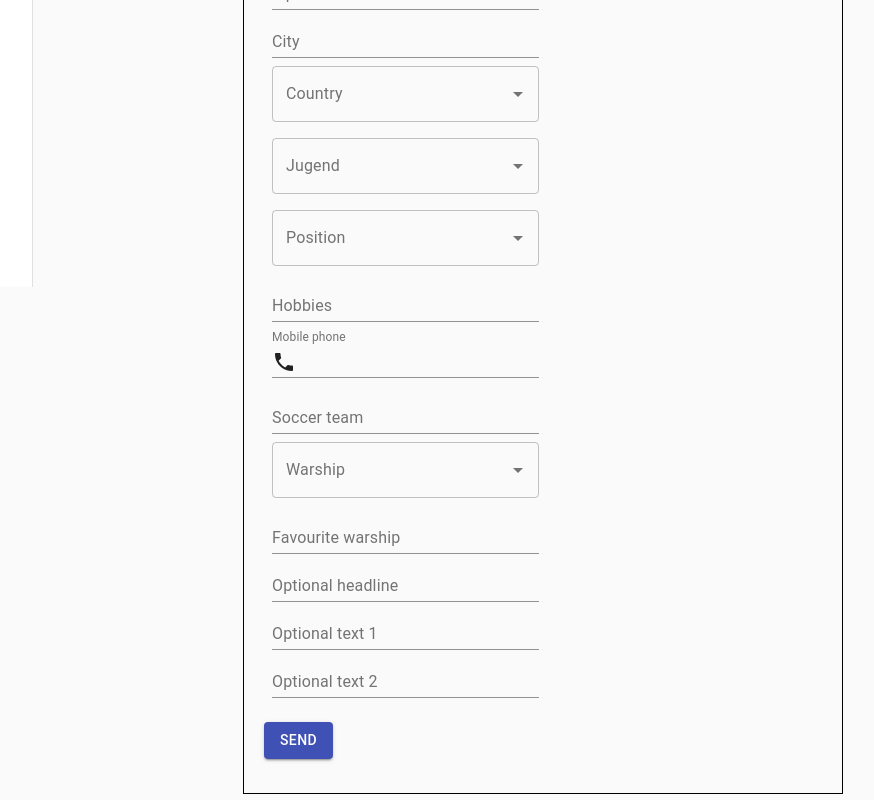
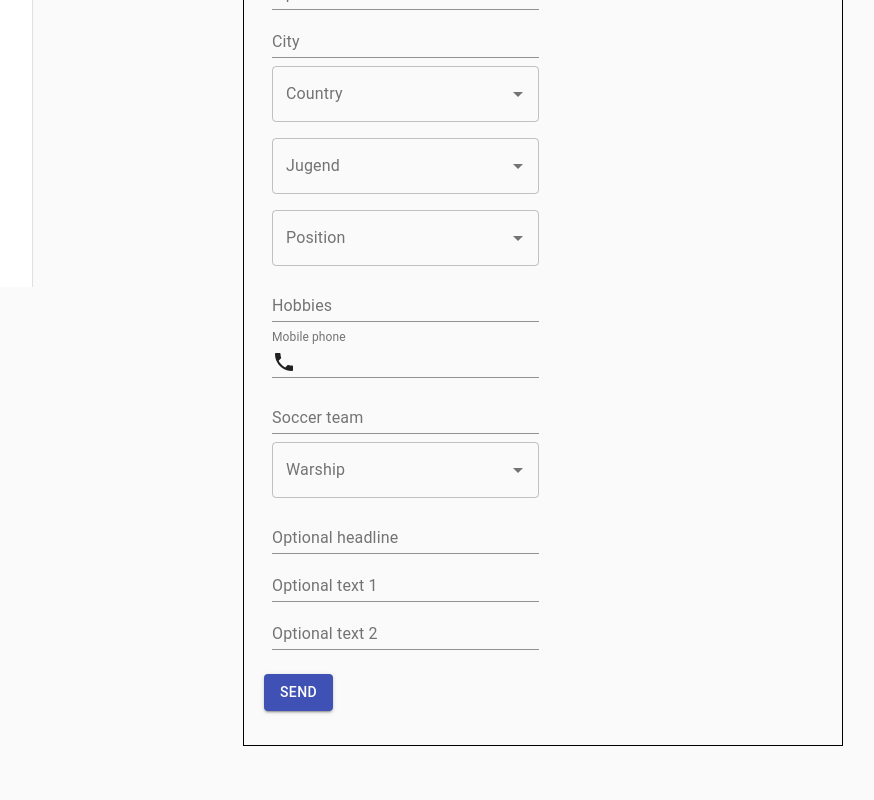
Before and after one commit to Turbojugend/public-page-web, a React (Create React App) app: page /join-a-chapter in a window 1280 px wide. Shown: the part 513-1313 px from the top of the page, without its empty margins (227-1101 px from the left). Built offline with nearby package versions, Linux system fonts and the light colour scheme.

Commit message:
Remvoed the text field of the warship

```diff
--- a/src/Components/Sections/JoinChapter/JoinChapter.js
+++ b/src/Components/Sections/JoinChapter/JoinChapter.js
@@ -111,7 +111,6 @@ export default function JoinChapter() {
                         label="Warship"
                     />
                 </FormControlStyled>
-                <TextFieldStyled label="Favourite warship" fullWidth value={warship}/>
                 <TextFieldStyled label="Optional headline" fullWidth/>
                 <TextFieldStyled label="Optional text 1" multiline fullWidth/>
                 <TextFieldStyled label="Optional text 2" multiline fullWidth/>
```
